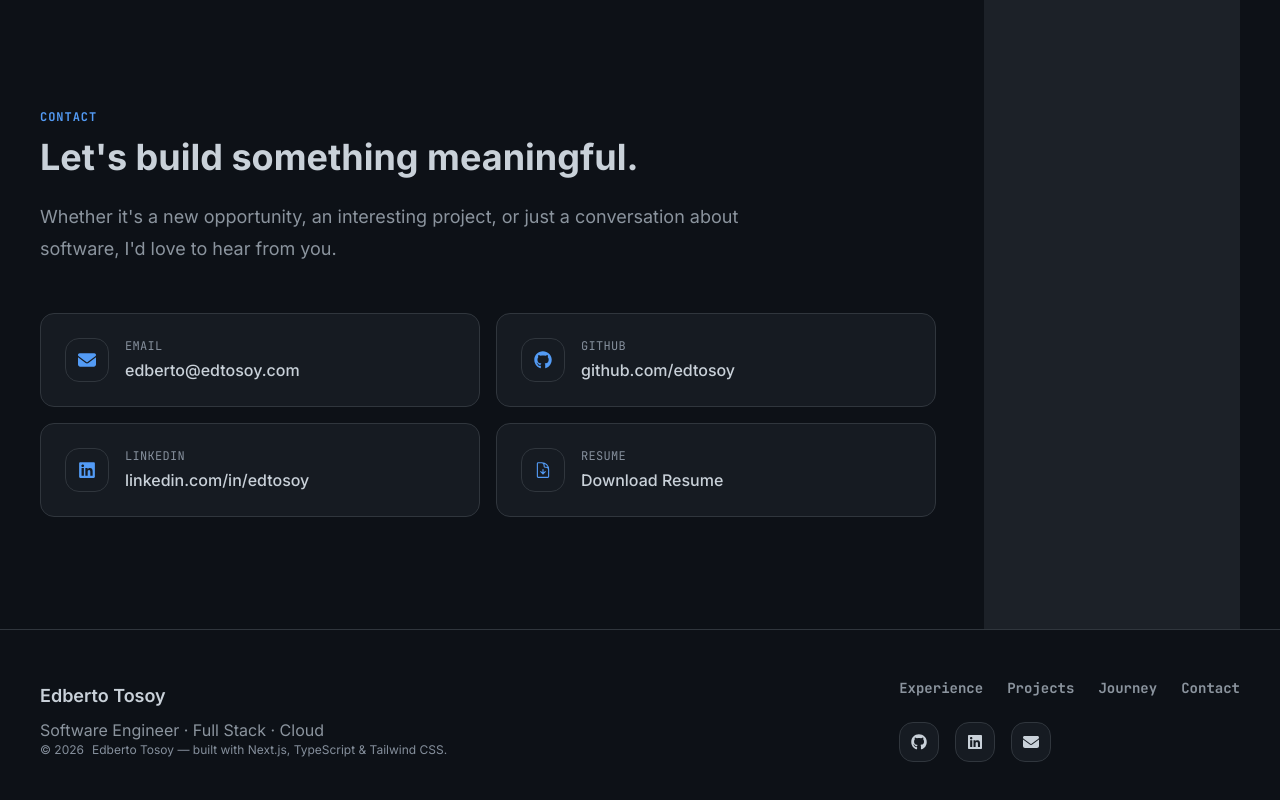
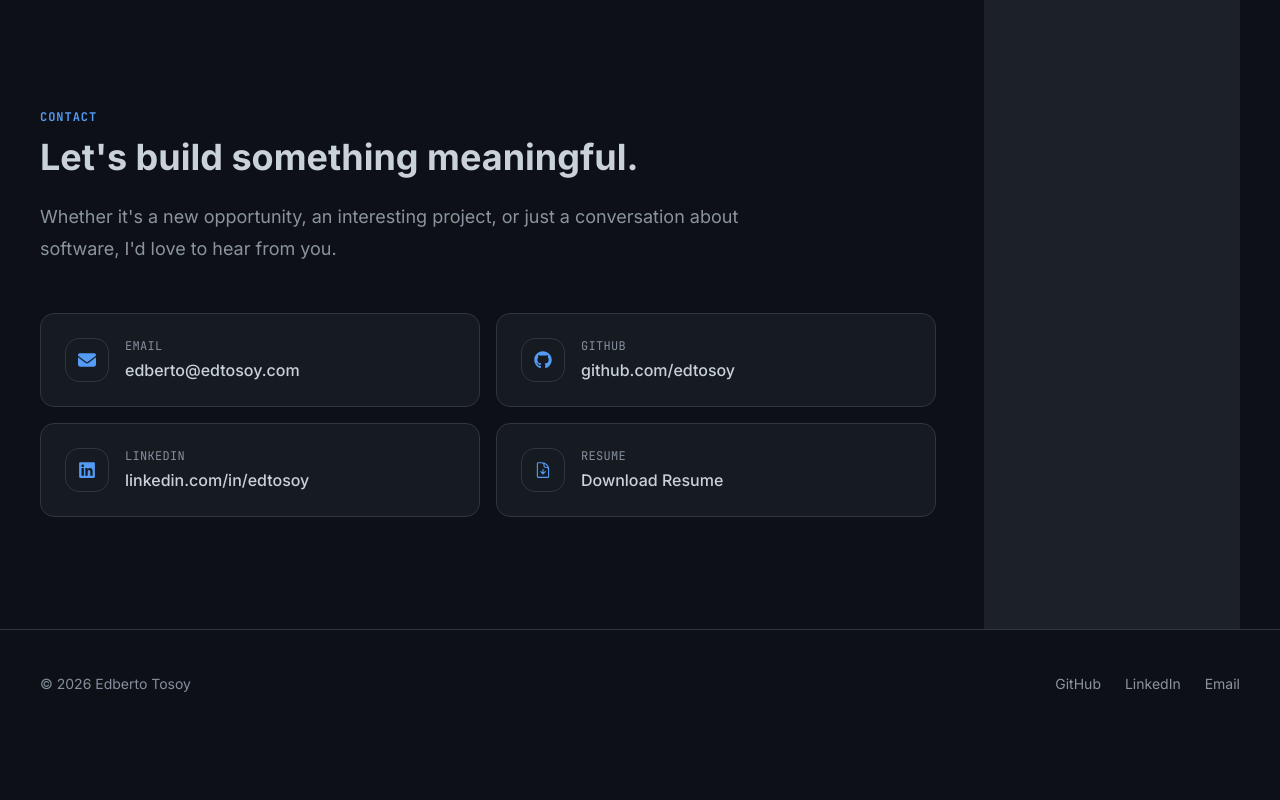
Before and after one commit to EdTosoy/personal-os, a Next.js app in the folder apps/main/: page / in a window 1280 px wide. Shown: the part 5545-6345 px from the top of the page. After the commit the page ends 6283 px from the top, so only its background shows below. Built offline with nearby package versions, Linux system fonts and the light colour scheme.

Commit message:
Simplify portfolio footer to copyright and social links

```diff
--- a/apps/main/src/components/Footer.tsx
+++ b/apps/main/src/components/Footer.tsx
@@ -1,69 +1,41 @@
 import Link from "next/link";
-import { FaGithub, FaLinkedin, FaEnvelope } from "react-icons/fa6";
-import { navigation } from "@/constants/navigation";
 import { profile } from "@/data/profile";
 
 export default function Footer() {
   const year = new Date().getFullYear();
+  const linkClassName =
+    "inline-flex min-h-11 items-center rounded-sm transition hover:text-amber focus-visible:outline-2 focus-visible:outline-offset-4 focus-visible:outline-amber";
 
   return (
     <footer className="border-t border-line">
-      <div className="grid-container py-12">
-        <div className="col-start-2 col-end-3">
-          <div className="flex flex-col gap-10 md:flex-row md:items-center md:justify-between">
-            <div>
-              <h3 className="text-lg font-semibold text-fg">Edberto Tosoy</h3>
+      <div className="grid-container py-8">
+        <div className="col-start-2 col-end-3 flex flex-col gap-4 md:flex-row md:items-center md:justify-between">
+          <p className="text-sm text-fg-dim">© {year} {profile.name}</p>
 
-              <p className="mt-2 max-w-md text-fg-muted">
-                Software Engineer · Full Stack · Cloud
-              </p>
-              <p className="text-xs text-fg-dim">
-                <span className="mr-2">© {year}</span>
-                Edberto Tosoy — built with Next.js, TypeScript &amp; Tailwind
-                CSS.
-              </p>
-            </div>
-
-            <div className="flex flex-col gap-6">
-              <nav className="mono flex flex-wrap gap-6 text-sm text-fg-muted">
-                {navigation.map((item) => (
-                  <Link key={item.name} href={item.href}>
-                    <p className="hover:text-amber transition font-bold">
-                      {item.name}
-                    </p>
-                  </Link>
-                ))}
-              </nav>
-
-              <div className="flex gap-4">
-                <Link
-                  href="https://github.com/edtosoy"
-                  target="_blank"
-                  aria-label="GitHub"
-                  className="panel panel-hover grid h-10 w-10 place-content-center rounded-full text-fg-muted hover:text-amber"
-                >
-                  <FaGithub size={16} />
-                </Link>
-
-                <Link
-                  href="https://linkedin.com/in/edtosoy"
-                  target="_blank"
-                  aria-label="LinkedIn"
-                  className="panel panel-hover grid h-10 w-10 place-content-center rounded-full text-fg-muted hover:text-amber"
-                >
-                  <FaLinkedin size={16} />
-                </Link>
-
-                <Link
-                  href={`mailto:${profile.email}`}
-                  aria-label="Email"
-                  className="panel panel-hover grid h-10 w-10 place-content-center rounded-full text-fg-muted hover:text-amber"
-                >
-                  <FaEnvelope size={16} />
-                </Link>
-              </div>
-            </div>
-          </div>
+          <nav
+            aria-label="Social links"
+            className="flex flex-wrap gap-x-6 text-sm text-fg-muted"
+          >
+            <Link
+              href={profile.github}
+              target="_blank"
+              rel="noopener noreferrer"
+              className={linkClassName}
+            >
+              GitHub
+            </Link>
+            <Link
+              href={profile.linkedin}
+              target="_blank"
+              rel="noopener noreferrer"
+              className={linkClassName}
+            >
+              LinkedIn
+            </Link>
+            <Link href={`mailto:${profile.email}`} className={linkClassName}>
+              Email
+            </Link>
+          </nav>
         </div>
       </div>
     </footer>
```
